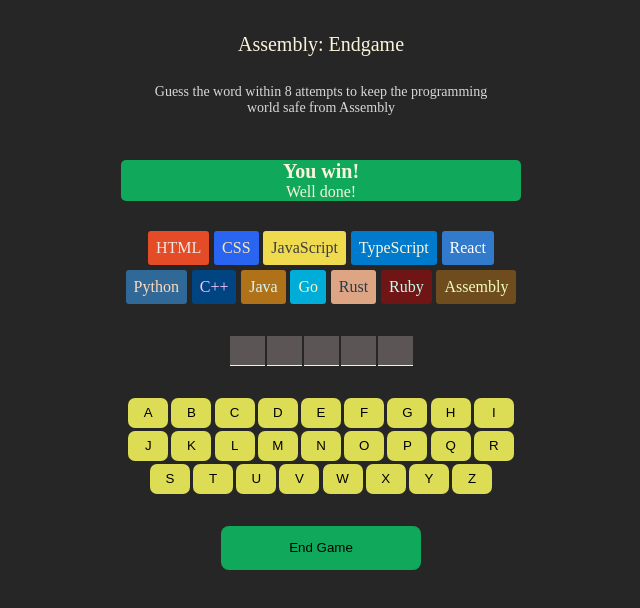
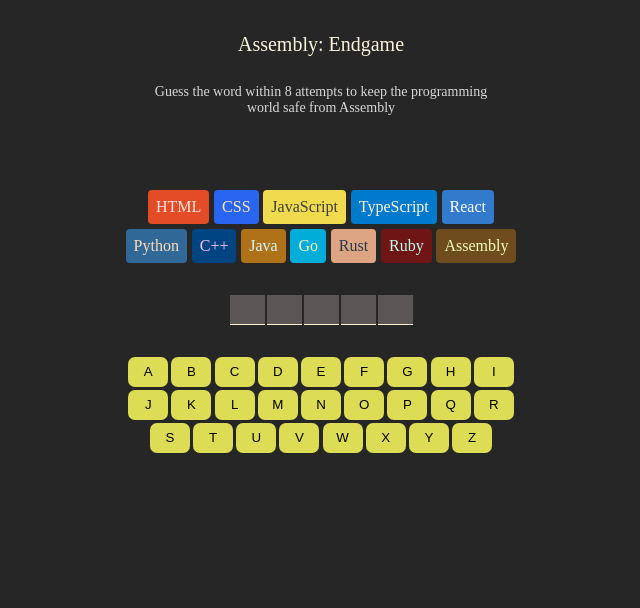
Before and after one commit to stephen-njiu/react-scrimba, a React (Vite) app in the folder endgame/: page / in a window 1280 px wide. Shown: the top 608 px of the page, without its empty margins (319-959 px from the left). Built offline with nearby package versions, Linux system fonts and the light colour scheme.

Commit message:
modified gamestatus

```diff
--- a/endgame/src/App.jsx
+++ b/endgame/src/App.jsx
@@ -4,15 +4,23 @@
 import clsx from 'clsx'
 
 export default function App(){
-
+// state values
   const [letter, setLetter] = useState("react")
   const [guessedLetter, setGuessedLetters] = useState([])
 
-
+// static values
   const alphabet = "abcdefghijklmnopqrstuvwxyz"
 
+// Derived values
+  const wrongGuessCount = guessedLetter.filter(lt => !letter.includes(lt)).length
 
-  const wrongGuessCount = guessedLetter.filter(lt => !letter.includes(lt)).length
+  const isGameWon = letter.split("").every(l => guessedLetter.includes(l))
+  const isGameLost = wrongGuessCount >= languages.length -1
+  const isGameOver = isGameWon || isGameLost
+
+
+
+
 
   function addGuessedLetter(letter) {
     setGuessedLetters(prevLetters => prevLetters.includes(letter)? prevLetters : [...prevLetters, letter])
@@ -53,7 +61,10 @@
     <button className={className} key={index} onClick={() => addGuessedLetter(a)}>{a.toUpperCase()}</button>
   )})
 
-
+const gameStatusClass = clsx("game-status", {
+  won:isGameWon,
+  lost:isGameLost
+})
 
 
   return (
@@ -62,9 +73,23 @@
         <h1>Assembly: Endgame</h1>
         <p>Guess the word within 8 attempts to keep the programming world safe from Assembly</p>
       </header>
-      <section className="game-status">
-        <h2>You win!</h2>
-        <p>Well done!</p>
+      <section className={gameStatusClass}>
+
+      {isGameOver ? (
+        isGameWon ? (
+          <>
+            <h2>You win!</h2>
+            <p>Well done!</p>
+          </>
+        ) : (
+        <>
+          <h2>Game Over!</h2>
+          <p>You Lose! Better start learning Assembly 🤣</p>
+        </>
+        )
+      ) : (null)}
+
+
       </section>
       <section className="language-chips">
         {languageElements}
@@ -76,7 +101,7 @@
         {alphaElements}
       </section>
       <section className="endgame">
-        <button>End Game</button>
+        {isGameOver && <button>New Game</button>}
       </section>
     </main>
   )
--- a/endgame/src/index.css
+++ b/endgame/src/index.css
@@ -64,7 +64,7 @@
 
 span.chip {
   position: relative;
-  border-radius: 3px;
+  border-radius: 4px;
   padding: 0.5rem;
 }
 
@@ -79,6 +79,8 @@
   font-size: 0.85rem;
   top: 0;
   left: 0;
+  border-radius: 4px;
+  border: none;
   background-color: rgba(0, 0, 0, 0.7);
 }
 
```
